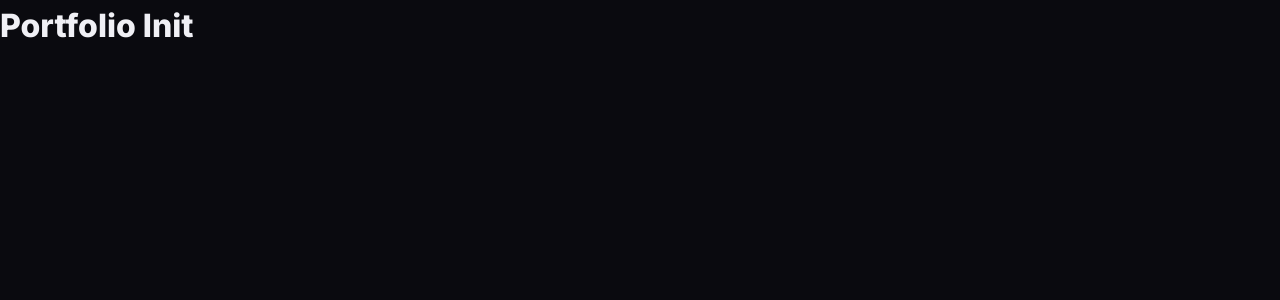
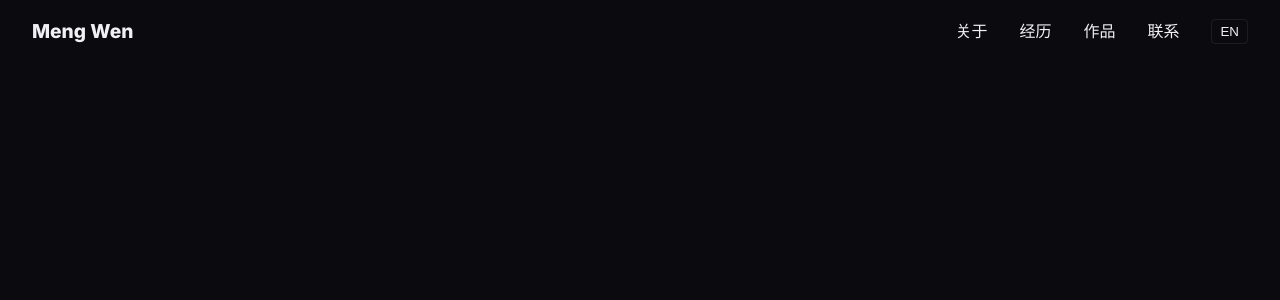
Before and after one commit to wmeng0219-source/Portfolio, a React (Vite) app: page / in a window 1280 px wide. Shown: the top 300 px of the page. Built offline with nearby package versions, Linux system fonts and the light colour scheme.

Commit message:
feat: implement Navbar component

```diff
--- a/src/App.jsx
+++ b/src/App.jsx
@@ -1,11 +1,13 @@
-import React from 'react'
+import React from 'react';
+import Navbar from './components/Navbar';
 
 function App() {
   return (
     <div>
-      <h1>Portfolio Init</h1>
+      <Navbar />
+      <div style={{ height: '200vh' }}></div>
     </div>
-  )
+  );
 }
 
-export default App
+export default App;
--- /dev/null
+++ b/src/components/Navbar/Navbar.module.css
@@ -0,0 +1,44 @@
+.navbar {
+  position: fixed;
+  top: 0;
+  width: 100%;
+  padding: var(--spacing-sm) var(--spacing-md);
+  display: flex;
+  justify-content: space-between;
+  align-items: center;
+  z-index: 1000;
+  transition: background-color 0.3s, backdrop-filter 0.3s;
+}
+.scrolled {
+  background-color: var(--color-glass);
+  backdrop-filter: blur(10px);
+}
+.logo {
+  font-weight: bold;
+  font-size: 1.2rem;
+  color: var(--color-text-primary);
+}
+.navLinks {
+  display: flex;
+  gap: var(--spacing-md);
+  align-items: center;
+}
+.navLinks a {
+  color: var(--color-text-primary);
+  transition: color 0.2s;
+}
+.navLinks a:hover {
+  color: var(--color-accent-start);
+}
+.langBtn {
+  background: none;
+  border: 1px solid var(--color-border);
+  color: var(--color-text-primary);
+  padding: 4px 8px;
+  border-radius: 4px;
+  cursor: pointer;
+  transition: all 0.2s;
+}
+.langBtn:hover {
+  border-color: var(--color-accent-start);
+}
--- /dev/null
+++ b/src/components/Navbar/index.jsx
@@ -0,0 +1,33 @@
+import React, { useState, useEffect } from 'react';
+import styles from './Navbar.module.css';
+import { useLanguage } from '../../context/LanguageContext';
+
+const Navbar = () => {
+  const { t, language, toggleLanguage } = useLanguage();
+  const [scrolled, setScrolled] = useState(false);
+
+  useEffect(() => {
+    const handleScroll = () => {
+      setScrolled(window.scrollY > 50);
+    };
+    window.addEventListener('scroll', handleScroll);
+    return () => window.removeEventListener('scroll', handleScroll);
+  }, []);
+
+  return (
+    <nav className={`${styles.navbar} ${scrolled ? styles.scrolled : ''}`}>
+      <div className={styles.logo}>Meng Wen</div>
+      <div className={styles.navLinks}>
+        <a href="#about">{t('nav.about')}</a>
+        <a href="#experience">{t('nav.experience')}</a>
+        <a href="#portfolio">{t('nav.portfolio')}</a>
+        <a href="#contact">{t('nav.contact')}</a>
+        <button className={styles.langBtn} onClick={toggleLanguage}>
+          {language === 'zh' ? 'EN' : '中文'}
+        </button>
+      </div>
+    </nav>
+  );
+};
+
+export default Navbar;
```
